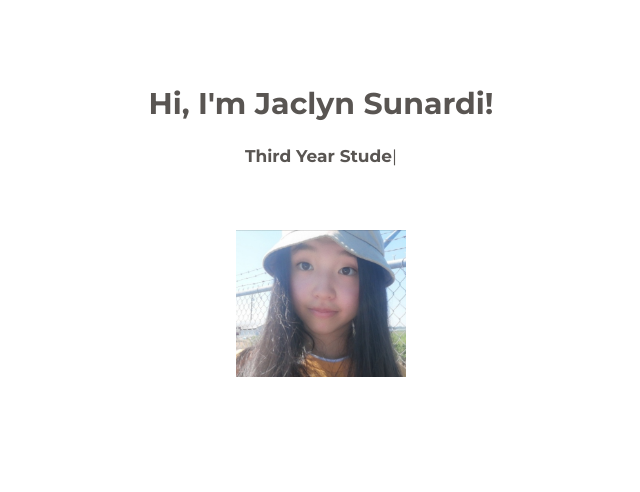
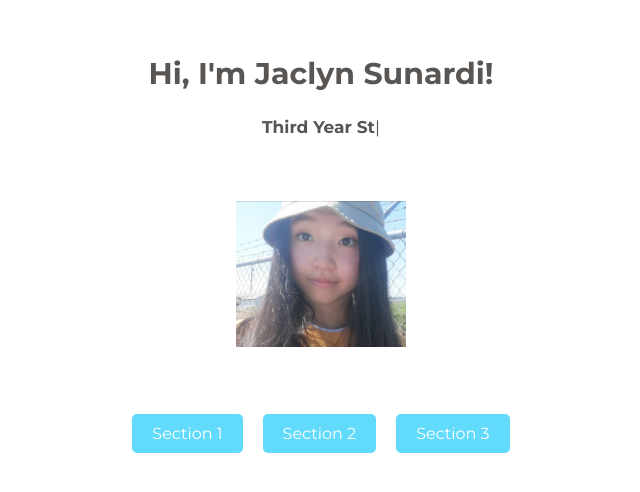
Before and after one commit to jaclynsunardi/jaclynsunardi.github.io, a React (Create React App) app: page / in a window 1280 px wide. Shown: the part 690-1182 px from the top of the page, without its empty margins (319-959 px from the left). Built offline with nearby package versions, Linux system fonts and the light colour scheme.

Commit message:
added the 3 buttons to homepage

```diff
--- a/src/App.css
+++ b/src/App.css
@@ -1,4 +1,93 @@
 @import url('https://fonts.googleapis.com/css2?family=Josefin+Sans:ital,wght@0,100..700;1,100..700&family=Montserrat:ital,wght@0,100..900;1,100..900&display=swap');
+
+.App {
+  text-align: center;
+  background-color: white;
+}
+
+.App-header {
+  background-color: #282c34;
+  min-height: 100vh;
+  display: flex;
+  flex-direction: column;
+  align-items: center;
+  justify-content: center;
+  font-size: calc(10px + 2vmin);
+  color: white;
+}
+
+.App-logo {
+  height: 150px;
+  margin-bottom: 20px;
+}
+
+.nav-buttons {
+  display: flex;
+  gap: 20px;
+  margin-top: 20px;
+  justify-content: center;
+}
+
+.nav-button {
+  text-decoration: none;
+  background-color: #61dafb;
+  color: white;
+  padding: 10px 20px;
+  border-radius: 5px;
+  font-size: 1rem;
+  transition: background 0.3s ease-in-out;
+}
+
+.nav-button:hover {
+  background-color: #4fa3d1;
+}
+
+section {
+  height: 100vh;
+  display: flex;
+  align-items: center;
+  justify-content: center;
+  scroll-snap-align: start;
+  color: black;
+  background-color: white;
+  border-bottom: 1px solid #ddd;
+}
+
+.NameText {
+  color: #595552;
+  text-align: center;
+  margin-top: 10vh;
+}
+
+.NameText h1 {
+  font-size: 30px;
+  font-family: 'Montserrat', sans-serif;
+}
+
+.NameText p {
+  font-size: 17px;
+  font-family: 'Montserrat', sans-serif;
+  margin-top: 0;
+}
+
+.HomePagePhoto {
+  display: flex;
+  justify-content: center;
+  align-items: center;
+  height: 30vh;
+}
+
+.HomePagePhoto img {
+  width: 170px;
+  margin: auto;
+}
+
+.auto-type {
+  font-weight: bold;
+  color: #595552;
+}
+
+
 
 html {
   scroll-snap-type: y mandatory;
--- a/src/App.js
+++ b/src/App.js
@@ -33,7 +33,25 @@ function App() {
           <div className="HomePagePhoto">
             <img src="image.jpg" alt="Profile Picture" />
           </div>
+
+          {/* Navigation Buttons Below Profile Image */}
+          <div className="nav-buttons">
+            <a href="#section1" className="nav-button">Section 1</a>
+            <a href="#section2" className="nav-button">Section 2</a>
+            <a href="#section3" className="nav-button">Section 3</a>
+          </div>
         </div>
+      </section>
+
+      {/* Sections for Navigation */}
+      <section id="section1">
+        <h2>Section 1</h2>
+      </section>
+      <section id="section2">
+        <h2>Section 2</h2>
+      </section>
+      <section id="section3">
+        <h2>Section 3</h2>
       </section>
     </div>
   );
```
